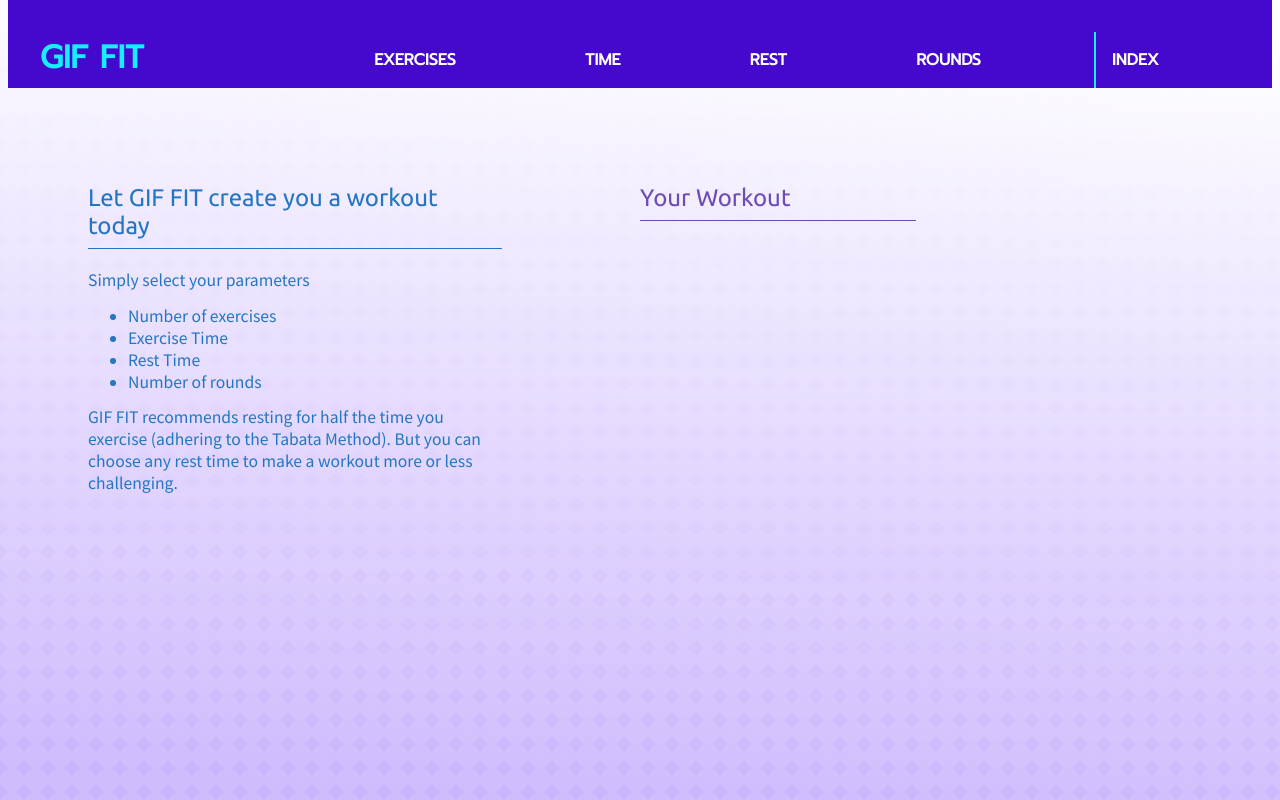
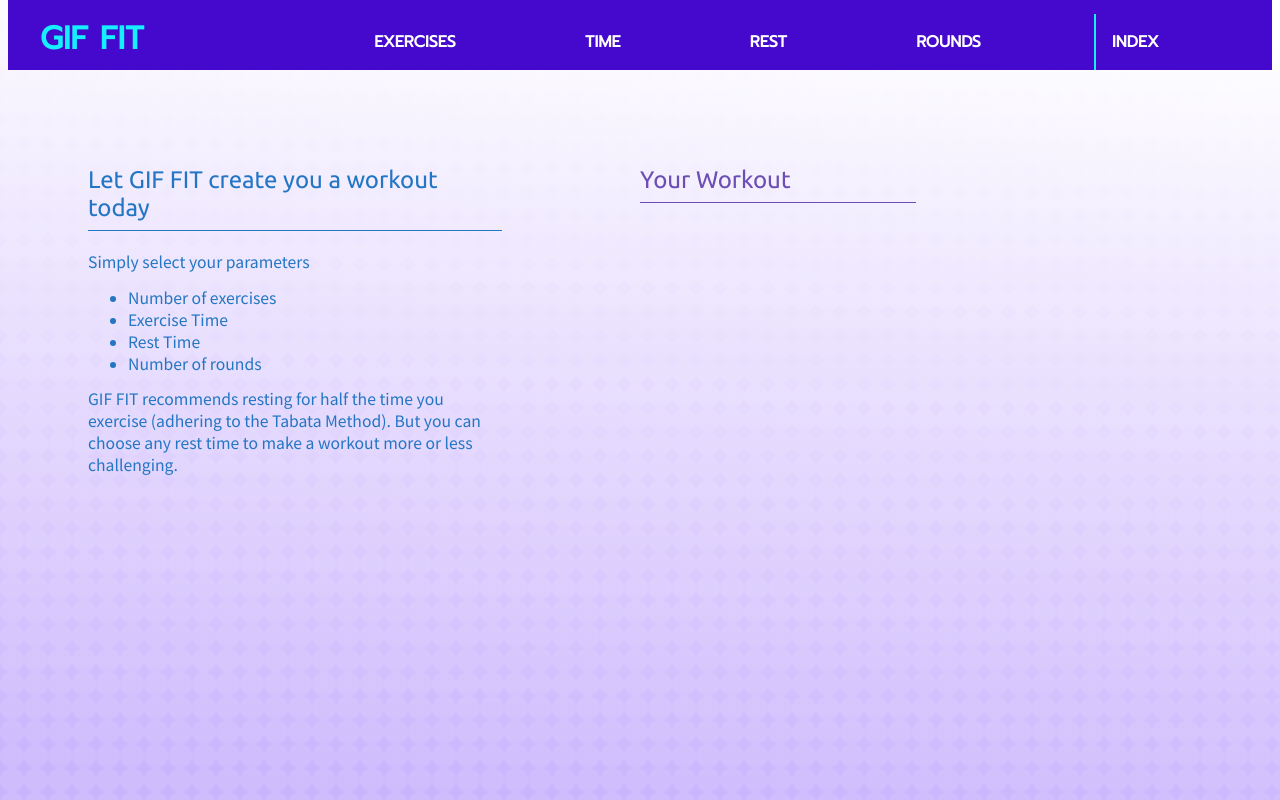
Before and after one commit to jamesncox/gif-fit-2.0, a React (Create React App) app: page / in a window 1280 px wide. Built offline with nearby package versions, Linux system fonts and the light colour scheme.

Commit message:
Update TopNav.css height and margin-tops

```diff
--- a/src/stylesheets/TopNav.css
+++ b/src/stylesheets/TopNav.css
@@ -5,7 +5,7 @@
     left: 0;
     background-color: var(--dark-purple);
     color: var(--white);
-    min-height: 88px;
+    min-height: 70px;
     /* overflow: hidden; */
     font-family: var(--prompt);
 }
@@ -14,7 +14,7 @@
 .title {
     float: left;
     color: var(--sea-blue);
-    margin-top: 33px;
+    margin-top: 14px;
     margin-bottom: -1rem;
     margin-left: 2rem;
     margin-right: 1rem;
@@ -30,7 +30,7 @@
 
 /* index */
 .index {
-    margin-top: 2rem;
+    margin-top: 14px;
     font-size: 1rem;
     font-weight: bold;
     color: var(--white);
@@ -43,7 +43,7 @@
 .dropdown {
     float: left;
     overflow: hidden;
-    margin-top: 2rem;
+    margin-top: 14px;
 }
 
 /* Dropdown button */
```
